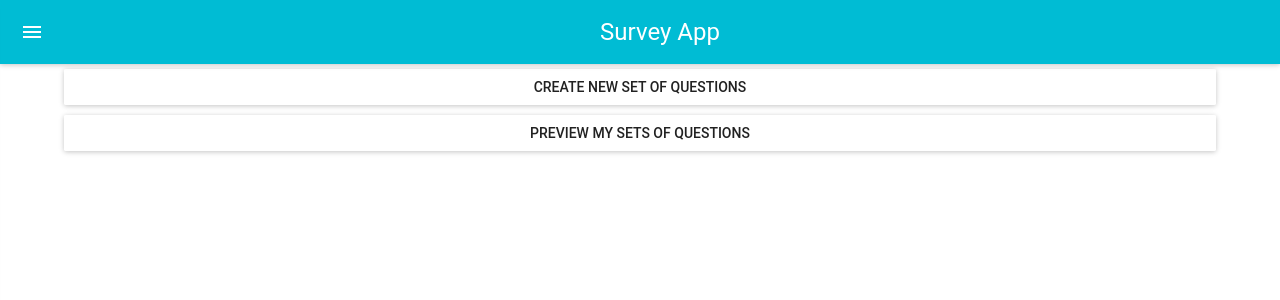
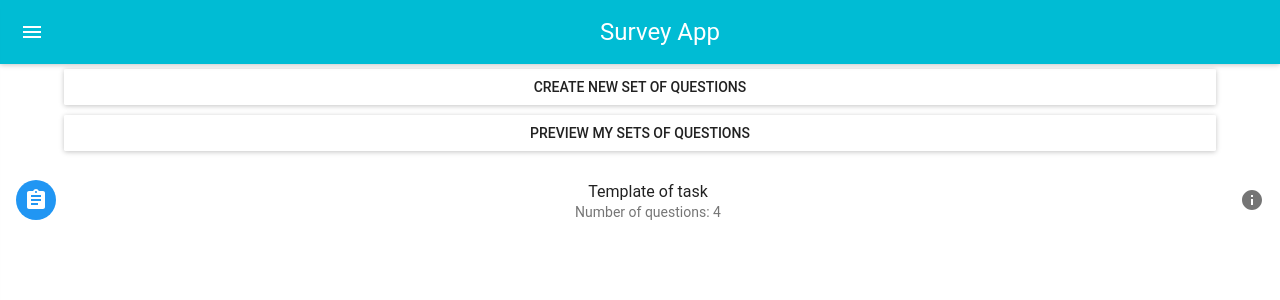
Before and after one commit to 199359/survey-app, a React (Create React App) app: page /my-surveys in a window 1280 px wide. Shown: the top 300 px of the page. Built offline with nearby package versions, Linux system fonts and the light colour scheme.

Commit message:
template fo list to diplay sets of questions

```diff
--- /dev/null
+++ b/src/components/SurveyElements/ListOfSetsOfQuestiones/ListOfSetsOfQuestiones.js
@@ -0,0 +1,18 @@
+import React from 'react'
+import {ListItem} from 'material-ui/List';
+import ActionInfo from 'material-ui/svg-icons/action/info';
+import Avatar from 'material-ui/Avatar';
+import ActionAssignment from 'material-ui/svg-icons/action/assignment';
+import {blue500} from 'material-ui/styles/colors';
+
+
+const ListOfSetsOfQuestiones = (props) => (
+        <ListItem
+            leftAvatar={<Avatar icon={<ActionAssignment />} backgroundColor={blue500} />}
+            rightIcon={<ActionInfo />}
+            primaryText={props.primaryText}
+            secondaryText={props.secondaryText}
+        />
+)
+
+export default ListOfSetsOfQuestiones
--- /dev/null
+++ b/src/components/SurveyElements/ListOfSetsOfQuestiones/SetOfLists.js
@@ -0,0 +1,24 @@
+import React from 'react'
+import ListOfSetsOfQuestiones from './ListOfSetsOfQuestiones'
+import {List} from 'material-ui/List';
+import {connect} from 'react-redux'
+
+
+const SetOfLists = (props) => (
+    <List>
+            <ListOfSetsOfQuestiones
+            primaryText='Template of task'
+            secondaryText='Number of questions: 4'
+            />
+    </List>
+)
+
+const mapStateToProps = state => ({
+    _mySetsOfQuestiones: state.createNewSetOfQuestiones.mySetsOfQuestiones
+})
+
+const mapDispatchToProps = dispatch => ({
+
+})
+
+export default connect(mapStateToProps, mapDispatchToProps)(SetOfLists)
--- /dev/null
+++ b/src/components/SurveyElements/ListOfSetsOfQuestiones/index.js
@@ -0,0 +1 @@
+export {default} from './SetOfLists'
--- a/src/state/mySurveys/createNewSetOfQuestions.js
+++ b/src/state/mySurveys/createNewSetOfQuestions.js
@@ -73,7 +73,7 @@ const initialState = {
     availableElements: ['Text Field', 'Scale'],
     elementsToSetOfQuestions: [],
     nameOfTheSet: '',
-    mySetsOfQuestiones: {}
+    mySetsOfQuestiones: []
 }
 
 export default (state = initialState, action) => {
--- a/src/views/MySurveys/MySurveys.js
+++ b/src/views/MySurveys/MySurveys.js
@@ -1,7 +1,7 @@
 import React from 'react'
 import RaisedButton from 'material-ui/RaisedButton';
 import { Link } from 'react-router-dom'
-
+import ListOfSetsOfQuestiones from '../../components/SurveyElements/ListOfSetsOfQuestiones'
 
 class MySurveys extends React.Component {
     render() {
@@ -17,6 +17,7 @@ class MySurveys extends React.Component {
                 >
                     <RaisedButton className='my_surveys-menu_option_button' label="PREVIEW MY SETS OF QUESTIONS" />
                 </Link>
+                <ListOfSetsOfQuestiones />
             </div>
         )
     }
```
